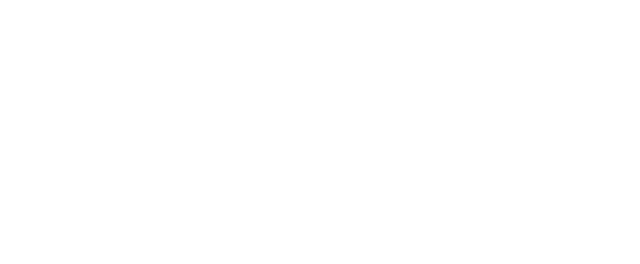
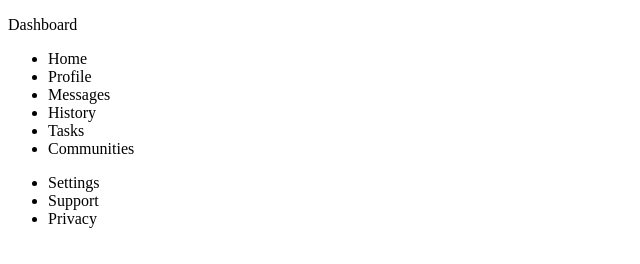
Before and after one commit to cheuyin/odin-admin-dashboard, a plain HTML site: page index.html in a window 1280 px wide. Shown: the whole page, without its empty margins (0-640 px from the left). Drawn offline with Linux system fonts and the light colour scheme.

Commit message:
Create HTML for sidebar

```diff
--- a/index.html
+++ b/index.html
@@ -8,6 +8,29 @@
   <title>Admin Dashboard</title>
 </head>
 <body>
+  <div class="container">
+    <div class="header">
+    </div>
+    <div class="sidebar">
+      <div class="logo">
+        <p>Dashboard</p>
+      </div>
+      <ul class="main-nav">
+        <li>Home</li>
+        <li>Profile</li>
+        <li>Messages</li>
+        <li>History</li>
+        <li>Tasks</li>
+        <li>Communities</li>
+      </ul>
+      <ul class="extra-nav">
+        <li>Settings</li>
+        <li>Support</li>
+        <li>Privacy</li>
+      </ul>
+    </div>
+    <div class="main"></div>
+  </div>
 
 </body>
 </html>
```
